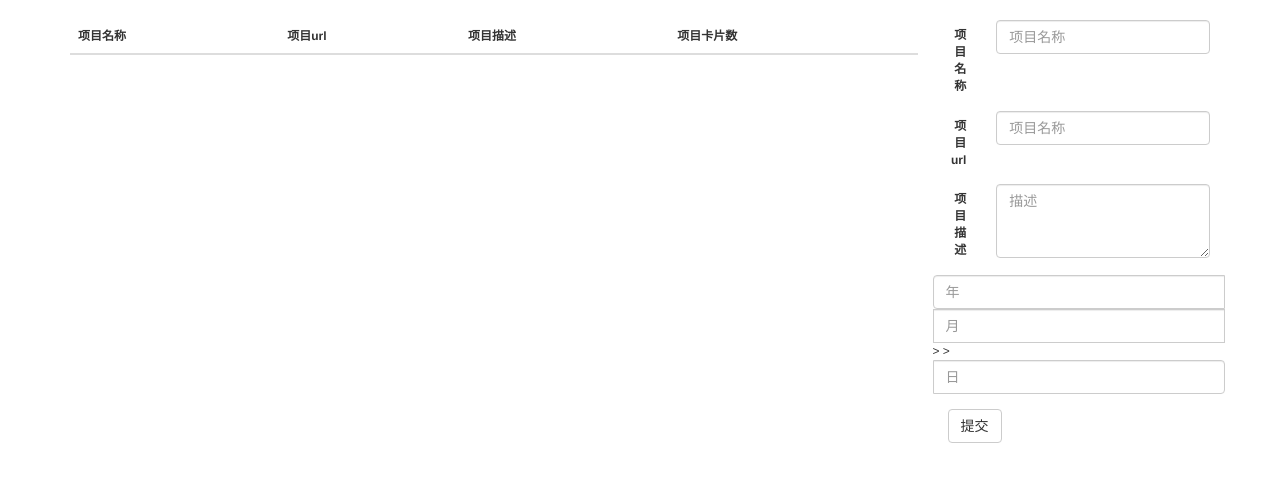
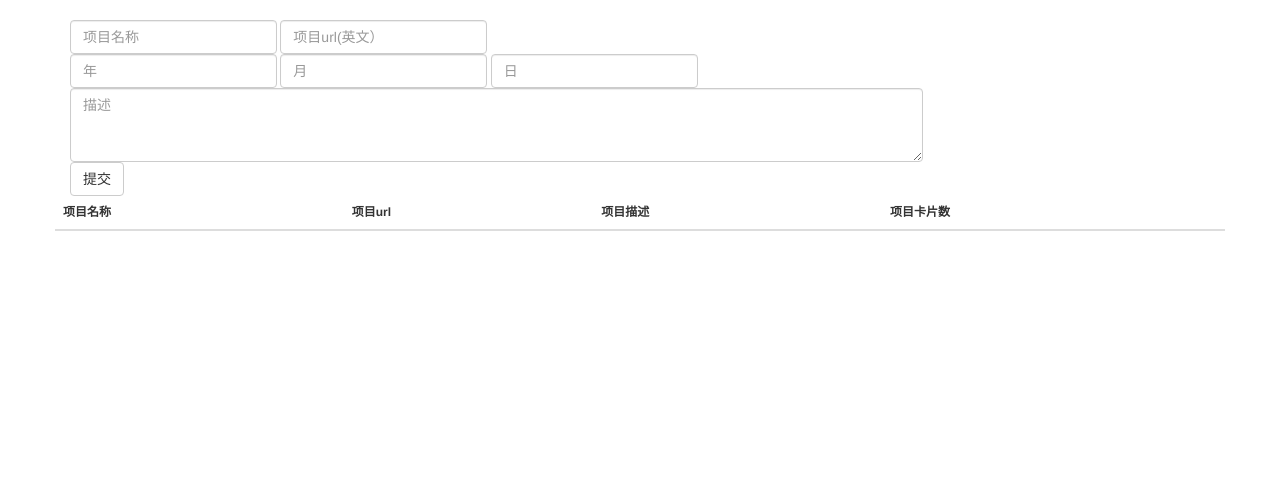
Before and after one commit to shallwe/china_timeline, a Python web app: template server/templates/index.html in a window 1280 px wide. Shown: the part 52-534 px from the top of the page. Run offline with Jinja, Linux system fonts and the light colour scheme; the template is opened without the code that fills it, so the values that code supplies are empty.

Commit message:
添加项目优化

```diff
--- a/server/handlers/base.py
+++ b/server/handlers/base.py
@@ -75,7 +75,7 @@ class BaseRequestHandler(SentryMixin, RequestHandler):
 
 class BaseAdminHandler(BaseRequestHandler):
     def prepare(self):
-        _id = self.get_secure_cookie('_id')
+        _id = self.get_secure_cookie('_id').decode()
         if _id:
             self.current_user = db.User.find_one(ObjectId(_id))
         else:
--- a/server/handlers/hote.py
+++ b/server/handlers/hote.py
@@ -33,7 +33,7 @@ class LoginHandler(BaseRequestHandler):
         return self.redirect('/hote')
 
 
-class RegisterHandler(BaseAdminHandler):
+class RegisterHandler(BaseRequestHandler):
     def post(self, *args, **kwargs):
         name = self.get_argument('name')
         password = self.get_argument('password')
--- a/server/templates/hote/index.html
+++ b/server/templates/hote/index.html
@@ -28,7 +28,30 @@
 
 <div class="container">
     <div class="row">
-        <div class="col-xs-9" id="lister">
+        <div class="col-xs-11">
+            <form class="form-inline new-form" role="form" ng-submit="createProject()" ng-controller="CreateProjectController">
+            <div class="form-group">
+                <input type="text" class="form-control" id="inputEmail3" placeholder="项目名称" ng-model="projectName">
+            </div>
+
+            <div class="form-group">
+                <input type="text" class="form-control" id="url" placeholder="项目url(英文）" ng-model="projectUrl">
+            </div>
+            <div class="form-group">
+                <input type="text" class="form-control" placeholder="年" ng-model="startYear">
+                <input type="text" class="form-control" placeholder="月" ng-model="startMonth">
+                <input type="text" class="form-control" placeholder="日" ng-model="startDay">
+            </div>
+                <br/>
+            <div class="form-group">
+                <textarea id="project_desc" class="form-control col-xs-9" rows="3" cols="100" placeholder="描述"
+                          ng-model="projectDesc"></textarea>
+            </div>
+                <br/>
+            <button type="submit" class="btn btn-default">提交</button>
+        </form>
+        </div>
+
         <table class="table table-striped" ng-controller="ProjectListController">
             <thead>
             <tr>
@@ -38,7 +61,7 @@
                 <th>项目卡片数</th>
             </tr>
             </thead>
-                <tbody >
+            <tbody>
             <tr ng-repeat="project in $root.project_list">
                 <th>
                     <a href="/hote/project/[[project.url]]" target="_blank">[[project.name]]</a>
@@ -59,42 +82,6 @@
             暂无timeline，请从右侧添加。
         </div>
     </div>
-
-        <div class="col-xs-3 sider">
-            <form class="form-horizontal" role="form" ng-submit="createProject()" ng-controller="CreateProjectController">
-                <div class="form-group">
-                    <label for="inputEmail3" class="col-sm-2 control-label">项目名称</label>
-                    <div class="col-sm-10">
-                      <input type="text" class="form-control" id="inputEmail3" placeholder="项目名称" ng-model="projectName">
-                    </div>
-                </div>
-
-                <div class="form-group">
-                    <label for="url" class="col-sm-2 control-label">项目url</label>
-                    <div class="col-sm-10">
-                      <input type="text" class="form-control" id="url" placeholder="项目名称" ng-model="projectUrl">
-                    </div>
-                </div>
-
-                <div class="form-group">
-                    <label for="project_desc" class="col-sm-2 control-label">项目描述</label>
-                    <div class="col-sm-10">
-                        <textarea id="project_desc" class="form-control" rows="3" placeholder="描述" ng-model="projectDesc"></textarea>
-                    </div>
-                </div>
-
-                <div class="form-group">
-                    <div class="input-group">
-                        <input type="text" class="form-control" placeholder="年" ng-model="startYear">
-                        <input type="text" class="form-control" placeholder="月" ng-model="startMonth">>
-                        <input type="text" class="form-control" placeholder="日" ng-model="startDay">>
-                    </div>
-                </div>
-
-                <button type="submit" class="btn btn-default">提交</button>
-            </form>
-        </div>
-    </div>
 </div>
 
 </body>
```
Lines whose indentation alone changed are shown as unchanged.
